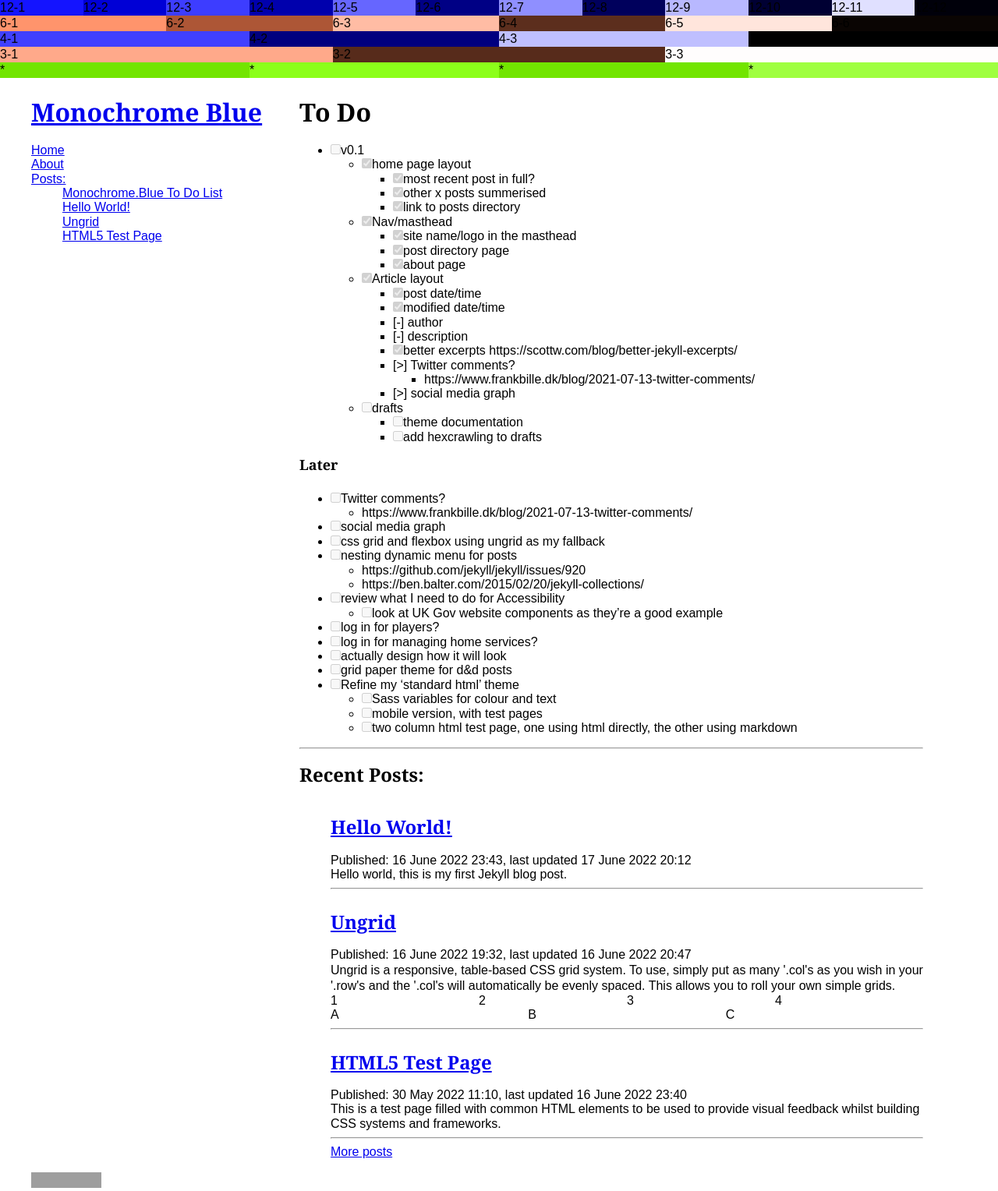
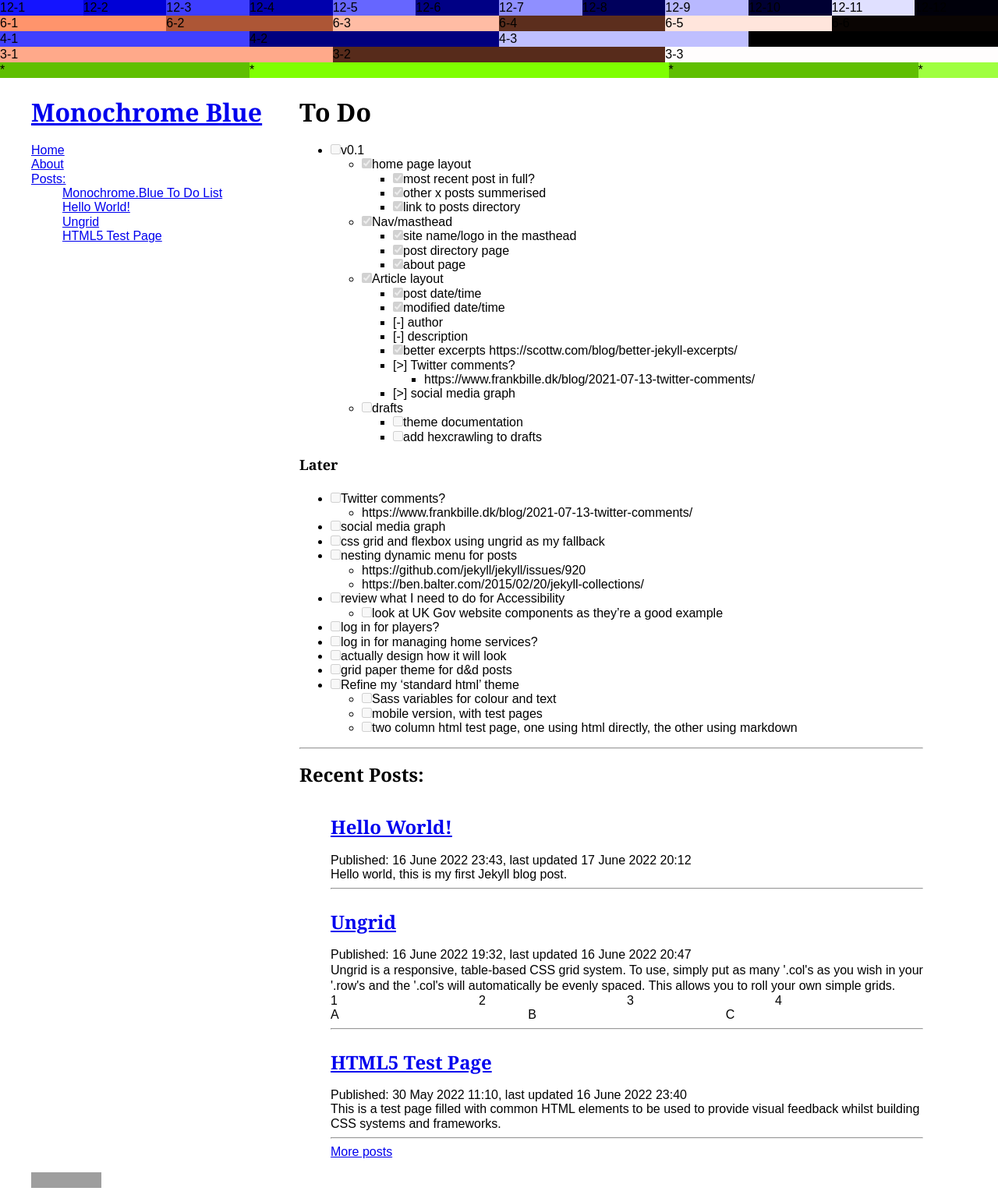
Before and after one commit to monochromeblue/battlemat, a Jekyll site: the page built from index.html, in a window 1280 px wide. Shown: the whole page at 78% size. Built offline with Jekyll 4.4.1, drawn with Linux system fonts in a browser that asks for light colours; cached includes are drawn as plain includes; grey boxes are pictures that could not be loaded.

Commit message:
settling on a template

```diff
--- a/assets/css/monoblue.css
+++ b/assets/css/monoblue.css
@@ -176,13 +176,13 @@ figcaption {
 }
 ._3-12 {
     background-color: rgba(0, 0, 0, .25);
+    width: 25%;
 }
 ._5-12 {
-    background-color: rgba(255, 255, 255, .10);
-}
-._3-12 {
-    background-color: rgba(0, 0, 0, .10);
+    background-color: rgba(255, 255, 255, .00);
+    width: 42%;
 }
 ._1-12 {
     background-color: rgba(255, 255, 255, .25);
+    width: 8%;
 }
```
